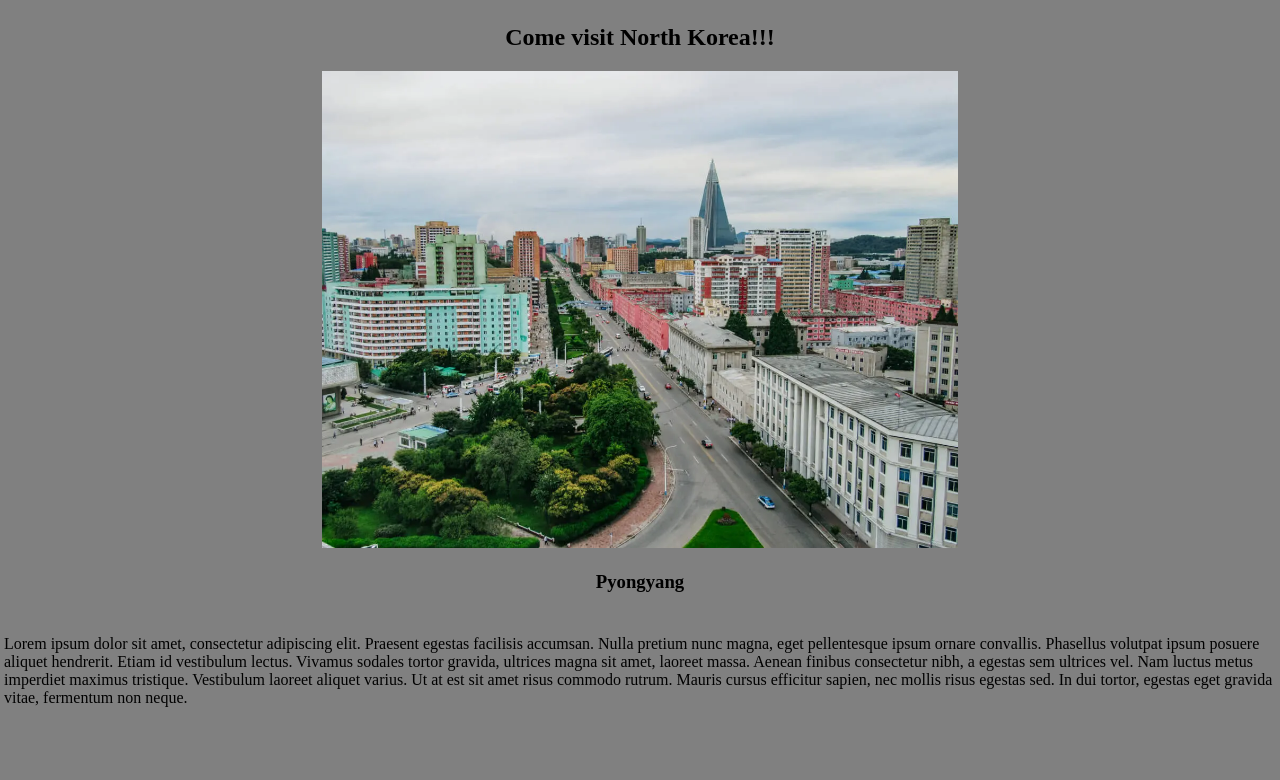
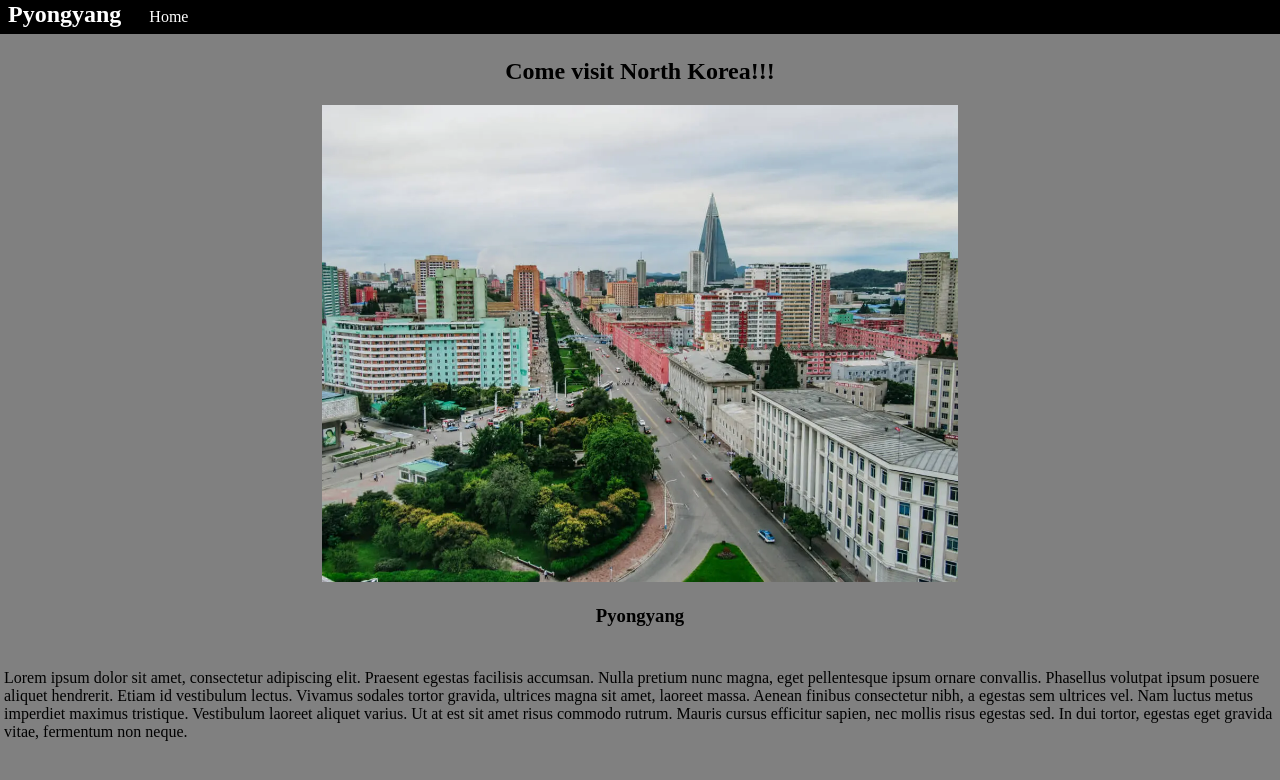
Before and after one commit to AndrewHooten/ResponsiveTravel, a plain HTML site: page index.html in a window 1280 px wide. Drawn offline with Linux system fonts and the light colour scheme.

Commit message:
added nav bar

```diff
--- a/index.html
+++ b/index.html
@@ -6,6 +6,11 @@
         <link rel="stylesheet" href="styles.css">
     </head>
     <body>
+        <nav>
+            <ul>
+                <li><h1>Pyongyang</h1></li>
+                <li><a href="index.html">Home</a></li>
+        </nav>
         <section class="pyongyang">
             <h2>Come visit North Korea!!!</h2>
 
@@ -15,9 +20,12 @@
                 </p>
 
         </section>
+        <section>
             <p class="reasons">
-                Lorem ipsum dolor sit amet, consectetur adipiscing elit. Praesent egestas facilisis accumsan. Nulla pretium nunc magna, eget pellentesque ipsum ornare convallis. Phasellus volutpat ipsum posuere aliquet hendrerit. Etiam id vestibulum lectus. Vivamus sodales tortor gravida, ultrices magna sit amet, laoreet massa. Aenean finibus consectetur nibh, a egestas sem ultrices vel. Nam luctus metus imperdiet maximus tristique. Vestibulum laoreet aliquet varius. Ut at est sit amet risus commodo rutrum. Mauris cursus efficitur sapien, nec mollis risus egestas sed. In dui tortor, egestas eget gravida vitae, fermentum non neque.
-            </p>
+            Lorem ipsum dolor sit amet, consectetur adipiscing elit. Praesent egestas facilisis accumsan. Nulla pretium nunc magna, eget pellentesque ipsum ornare convallis. Phasellus volutpat ipsum posuere aliquet hendrerit. Etiam id vestibulum lectus. Vivamus sodales tortor gravida, ultrices magna sit amet, laoreet massa. Aenean finibus consectetur nibh, a egestas sem ultrices vel. Nam luctus metus imperdiet maximus tristique. Vestibulum laoreet aliquet varius. Ut at est sit amet risus commodo rutrum. Mauris cursus efficitur sapien, nec mollis risus egestas sed. In dui tortor, egestas eget gravida vitae, fermentum non neque.
+        </p>
+    </section>
+
 
     </body>
 </html>
--- a/styles.css
+++ b/styles.css
@@ -5,12 +5,37 @@ body {
 }
 h1 {
     text-align: center;
+    display:inline;
 }
 h2 {
     text-align: center;
 }
 img {
     width:50%;
+}
+ul{
+    list-style-type: none;
+    margin:0;
+    padding:0;
+    background-color: black;
+    color:white;
+}
+li{
+    padding:8px;
+    display:inline;
+}
+li a{
+    display:inline-block;
+    padding: 8px;
+    color:white;
+    text-decoration: none;
+}
+li a:hover{
+    background-color:turquoise;
+}
+li a:visited{
+    color: white;
+    text-decoration: none;
 }
 .pyongyang {
     padding: 4px;
```
